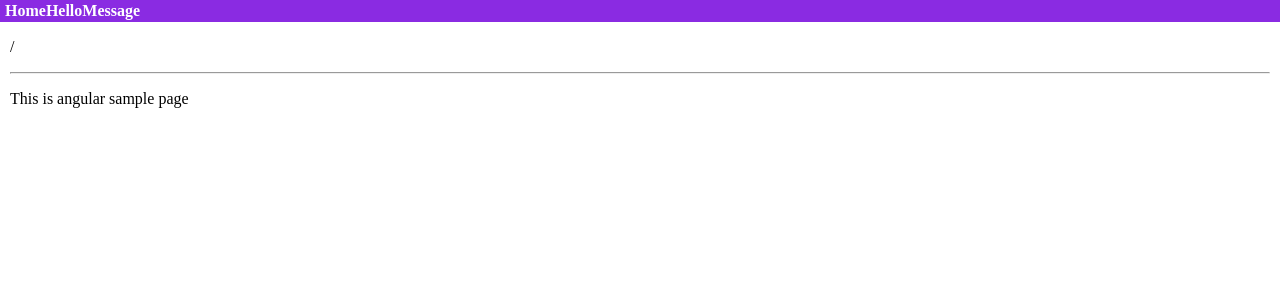
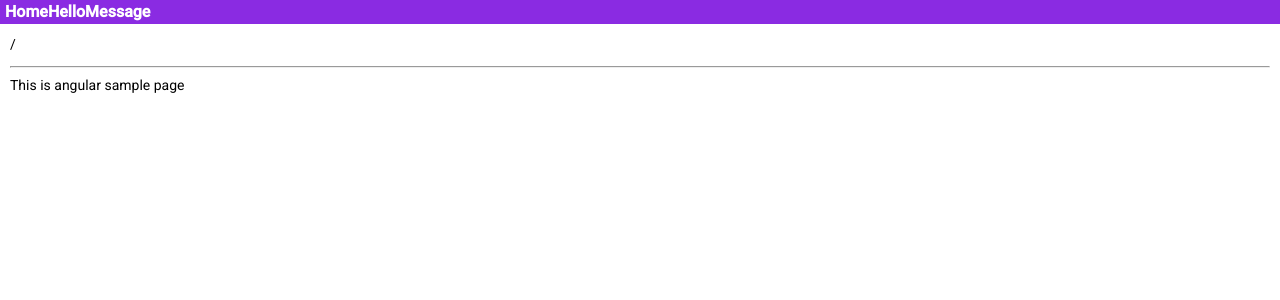
Before and after one commit to sqrmyy/angular-app, an Angular app: page / in a window 1280 px wide. Shown: the top 300 px of the page. Built offline with nearby package versions, Linux system fonts and the light colour scheme.

Commit message:
materialデザイン追加

```diff
--- a/angular.json
+++ b/angular.json
@@ -24,6 +24,7 @@
               "src/assets"
             ],
             "styles": [
+              "./node_modules/@angular/material/prebuilt-themes/deeppurple-amber.css",
               "src/styles.css"
             ],
             "scripts": []
@@ -88,6 +89,7 @@
               "src/assets"
             ],
             "styles": [
+              "./node_modules/@angular/material/prebuilt-themes/deeppurple-amber.css",
               "src/styles.css"
             ],
             "scripts": []
@@ -119,6 +121,7 @@
           }
         }
       }
-    }},
+    }
+  },
   "defaultProject": "angular-app"
 }
--- a/package.json
+++ b/package.json
@@ -12,10 +12,12 @@
   "private": true,
   "dependencies": {
     "@angular/animations": "~10.1.5",
+    "@angular/cdk": "^10.2.7",
     "@angular/common": "~10.1.5",
     "@angular/compiler": "~10.1.5",
     "@angular/core": "~10.1.5",
     "@angular/forms": "~10.1.5",
+    "@angular/material": "^10.2.7",
     "@angular/platform-browser": "~10.1.5",
     "@angular/platform-browser-dynamic": "~10.1.5",
     "@angular/router": "~10.1.5",
--- a/src/index.html
+++ b/src/index.html
@@ -6,8 +6,10 @@
   <base href="/">
   <meta name="viewport" content="width=device-width, initial-scale=1">
   <link rel="icon" type="image/x-icon" href="favicon.ico">
+  <link href="https://fonts.googleapis.com/css?family=Roboto:300,400,500&display=swap" rel="stylesheet">
+  <link href="https://fonts.googleapis.com/icon?family=Material+Icons" rel="stylesheet">
 </head>
-<body>
+<body class="mat-typography">
   <app-root></app-root>
 </body>
 </html>
--- a/src/styles.css
+++ b/src/styles.css
@@ -4,3 +4,6 @@
   padding: 0px;
   margin: 0px;
 }
+
+html, body { height: 100%; }
+body { margin: 0; font-family: Roboto, "Helvetica Neue", sans-serif; }
```
Also changed, not shown: 1 other file (tests, documents, lock files or other folders).
